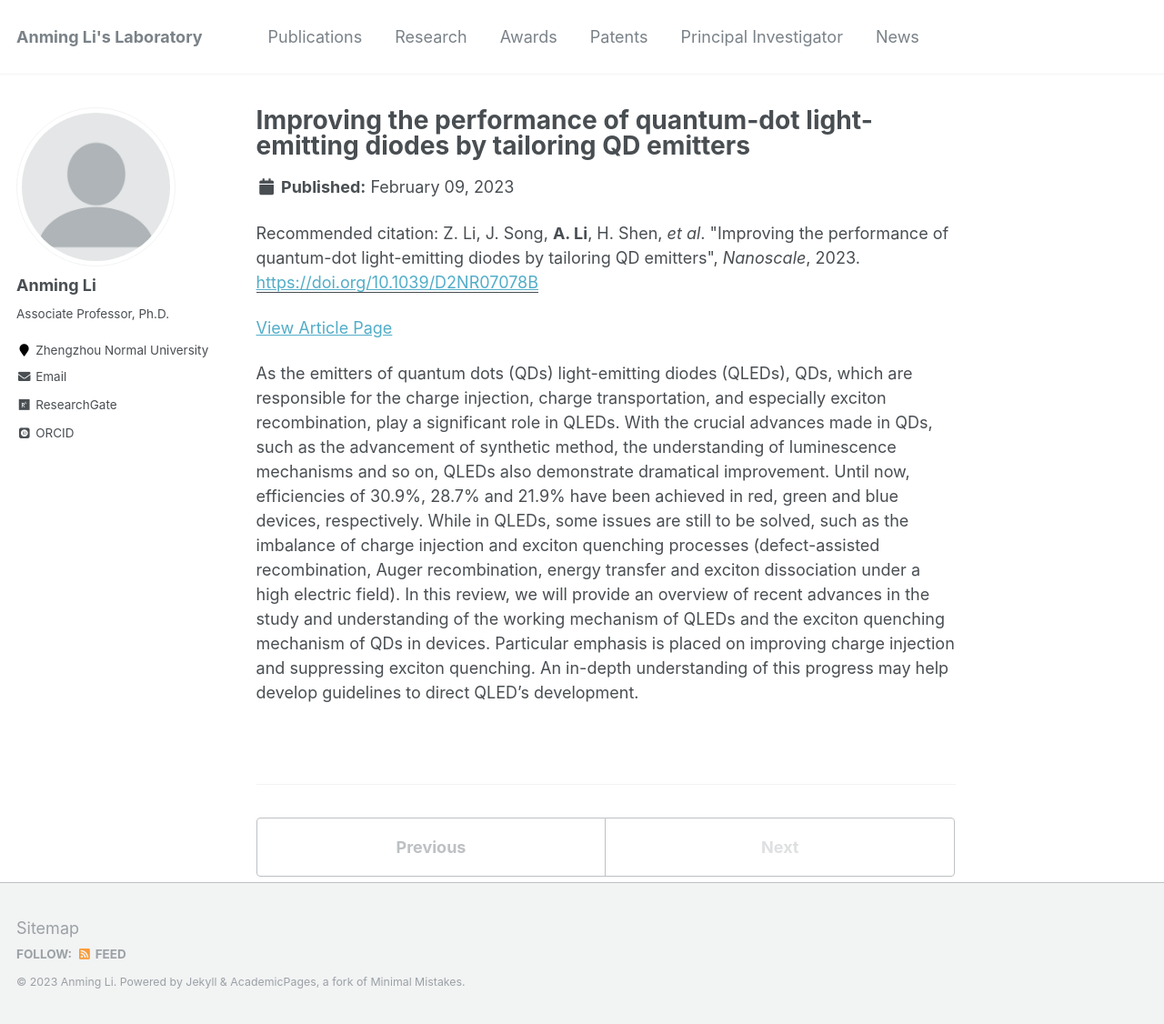
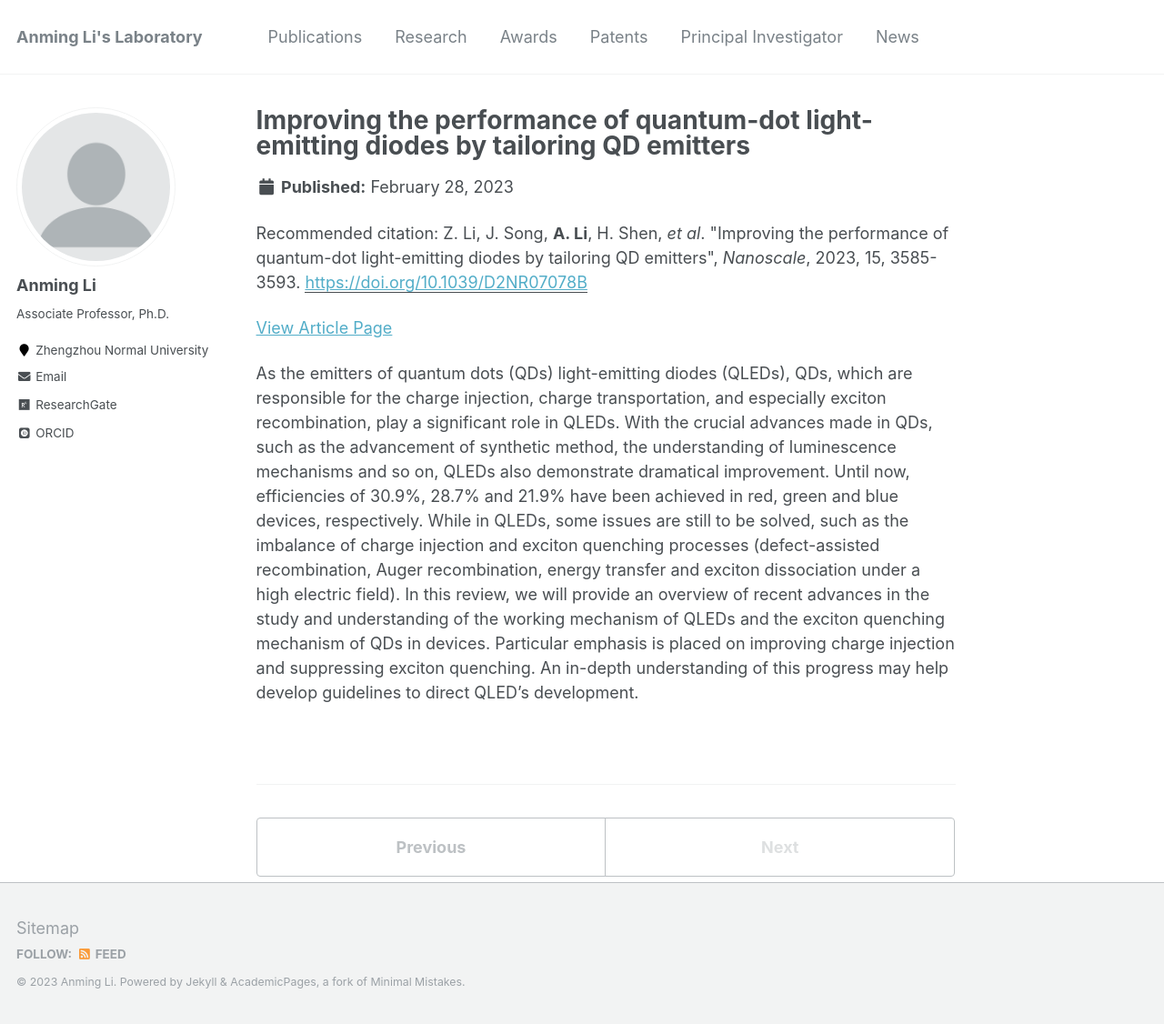
Before and after one commit to ucnclab/ucnclab.github.io, a Jekyll site: the page built from _publications/2023-02-09-paper21.md, in a window 1280 px wide and 1126 px high. Shown: the whole window at 91% size. Built offline with Jekyll 4.4.1, drawn with Linux system fonts in a browser that asks for light colours; some web fonts are replaced; comment, search, counter and statistics services are not loaded.

Commit message:
Update 2023-02-09-paper21.md

```diff
--- a/_publications/2023-02-09-paper21.md
+++ b/_publications/2023-02-09-paper21.md
@@ -3,10 +3,10 @@ title: 'Improving the performance of quantum-dot light-emitting diodes by tailor
 collection: publications
 permalink: /publications/2023-02-09-paper21
 excerpt: ''
-date: 2023-02-09
+date: 2023-02-28
 venue: 'Nanoscale'
 paperurl: 'https://doi.org/10.1039/D2NR07078B'
-citation: 'Z. Li, J. Song, <b>A. Li</b>, H. Shen, <i>et al</i>. &quot;Improving the performance of quantum-dot light-emitting diodes by tailoring QD emitters&quot;, <i>Nanoscale</i>, 2023.'
+citation: 'Z. Li, J. Song, <b>A. Li</b>, H. Shen, <i>et al</i>. &quot;Improving the performance of quantum-dot light-emitting diodes by tailoring QD emitters&quot;, <i>Nanoscale</i>, 2023, 15, 3585-3593.'
 ---
 [View Article Page](https://pubs.rsc.org/en/content/articlelanding/2023/nr/d2nr07078b)
 
```
